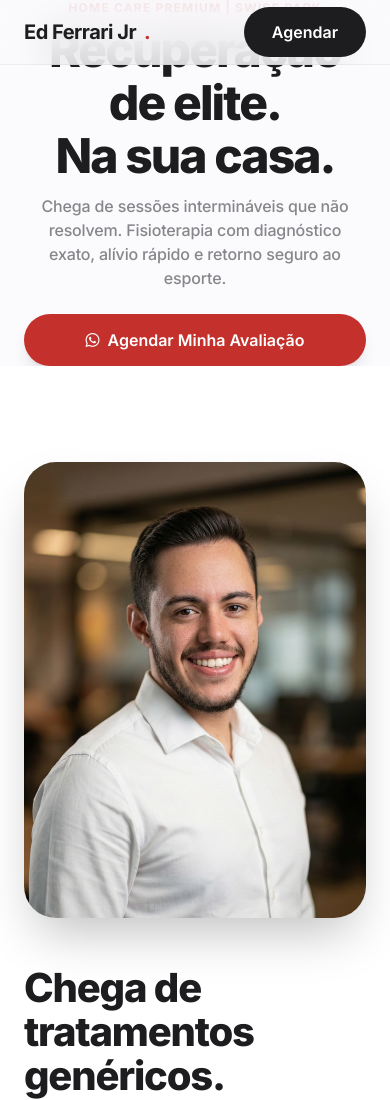
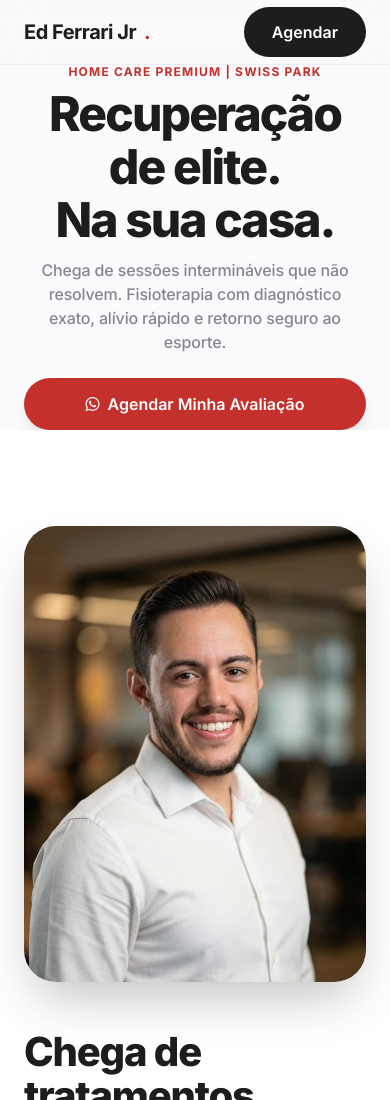
Before and after one commit to Ferrari-Fisioterapia/edferrarijr-site-fisioterapia, a website: page index.html in a window 390 px wide. Shown: the top 1100 px of the page. Drawn offline with Linux system fonts and the light colour scheme.

Commit message:
Implementado espaçador abaixo do header fixo para garantir visibilidade do topo da Hero Section em mobile.

```diff
--- a/index.html
+++ b/index.html
@@ -74,8 +74,11 @@
         </div>
     </header>
 
+    <!-- SPACER FOR FIXED HEADER -->
+    <div class="h-16 md:h-0"></div> <!-- Altura do header em mobile, zerado em desktop -->
+
     <!-- HERO SECTION -->
-    <main id="inicio" class="pt-48 pb-12 md:pt-28 md:pb-16 px-6 overflow-hidden flex flex-col items-center text-center">
+    <main id="inicio" class="pt-8 pb-12 md:pt-28 md:pb-16 px-6 overflow-hidden flex flex-col items-center text-center">
         <div class="max-w-4xl mx-auto z-10">
             <span class="text-[#c4302b] font-bold tracking-widest uppercase text-xs md:text-sm mb-2 block fade-in-up">Home Care Premium | Swiss Park</span>
             <h1 class="headline-hero mb-3 fade-in-up delay-100">
```
